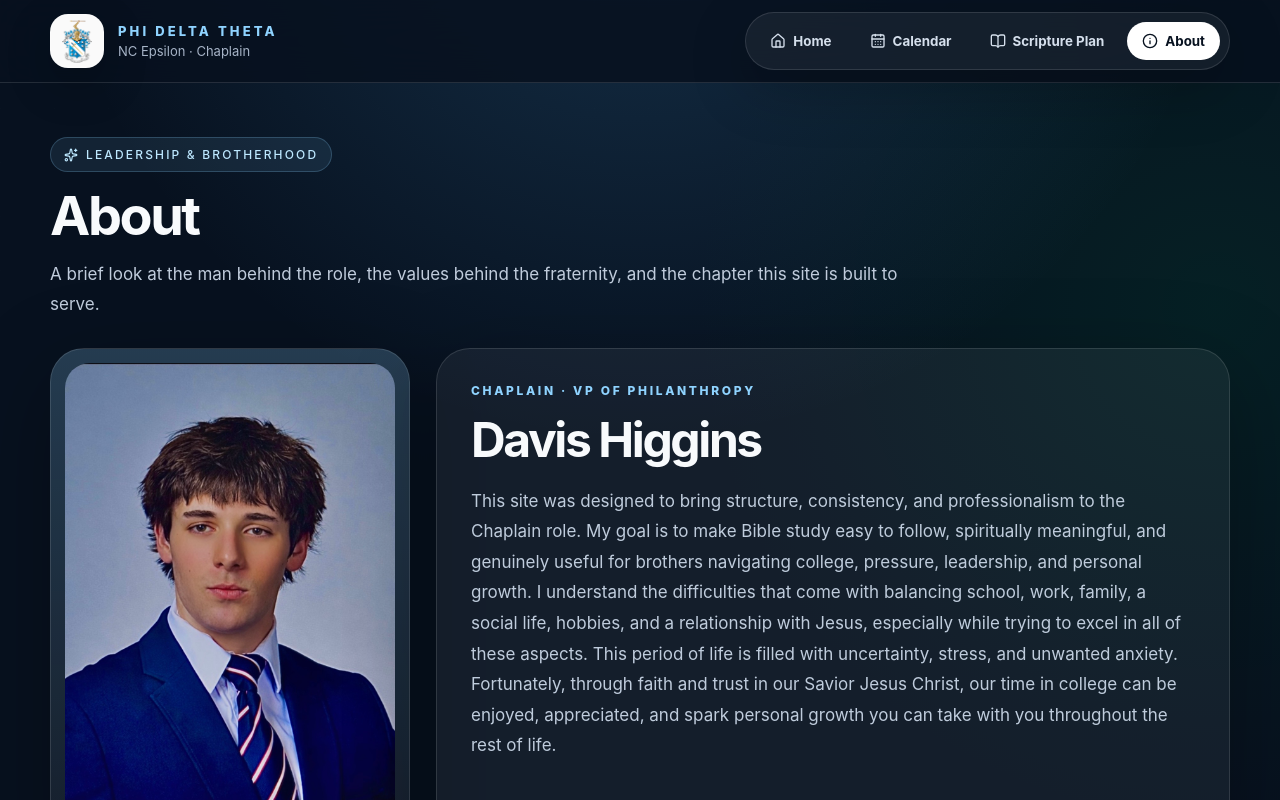
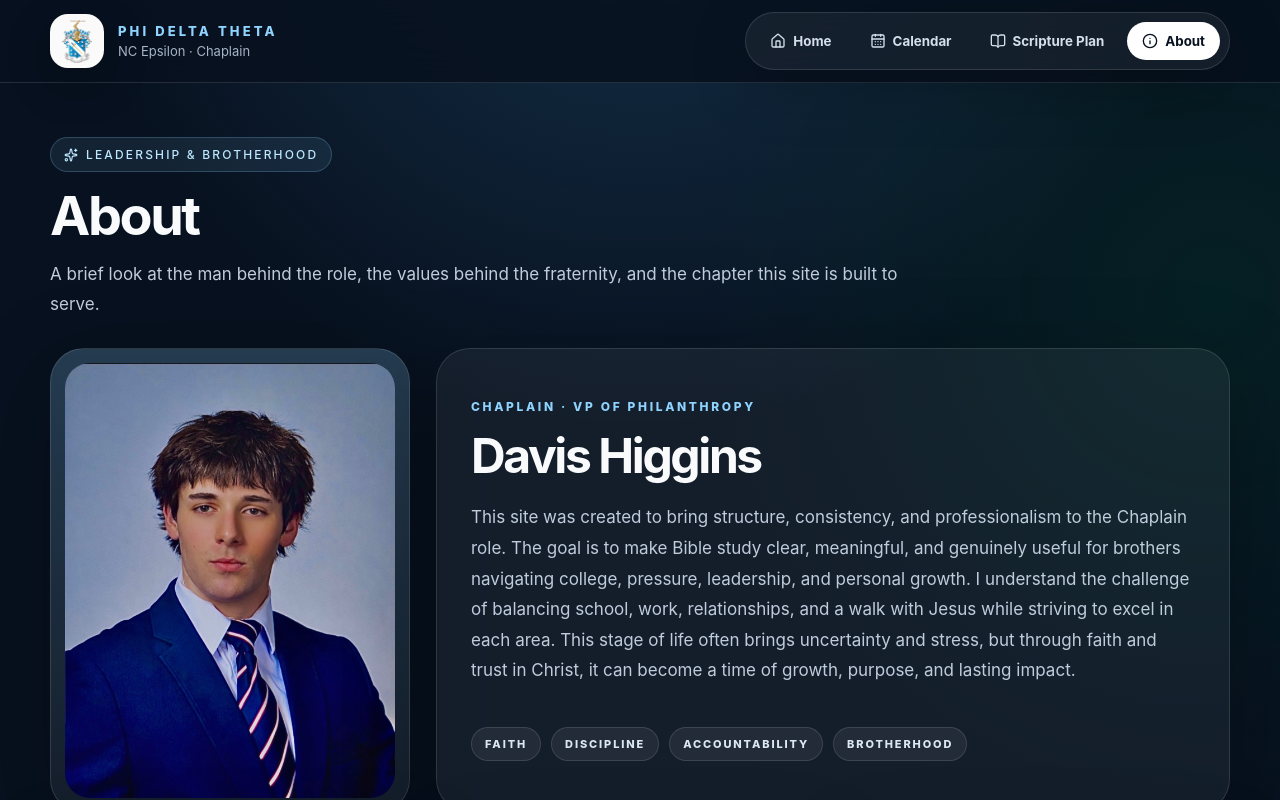
Before and after one commit to DavisHiggins/PDTChaplainSite, a React (Vite) app: page / in a window 1280 px wide. Both pictures are taken after a click on the button "About". Shown: the top 800 px of the page. Built offline with nearby package versions, Linux system fonts and the light colour scheme.

Commit message:
Revise hero text and about section for clarity
Updated the hero section text and improved the description for clarity and professionalism.

```diff
--- a/src/app.jsx
+++ b/src/app.jsx
@@ -328,8 +328,8 @@ function HomePage({ setActivePage, currentStudy }) {
         <div className="heroGlow heroGlowTwo" />
         <div className="heroContent">
           <div className="heroText">
-            <div className="heroBadge"><Cross size={16} /> Phi Delta Theta · NC Epsilon · Chaplain</div>
-            <h1>Official website for the Chaplain of Phi Delta Theta</h1>
+            <div className="heroBadge"><Cross size={16} /> Phi Delta Theta · NC Epsilon · Charlotte, NC</div>
+            <h1>Phi Delta Theta Chaplain Platform</h1>
             <div className="heroSubTitle">Faith, brotherhood, and accountability.</div>
             <p className="heroLead">
               A centralized home for weekly Bible study, scripture planning, and spiritual leadership within Phi Delta Theta at UNC Charlotte.
@@ -537,7 +537,7 @@ function AboutPage() {
           <div className="smallLabel">Chaplain · VP of Philanthropy</div>
           <h2>Davis Higgins</h2>
           <p>
-            This site was designed to bring structure, consistency, and professionalism to the Chaplain role. My goal is to make Bible study easy to follow, spiritually meaningful, and genuinely useful for brothers navigating college, pressure, leadership, and personal growth. I understand the difficulties that come with balancing school, work, family, a social life, hobbies, and a relationship with Jesus, especially while trying to excel in all of these aspects. This period of life is filled with uncertainty, stress, and unwanted anxiety. Fortunately, through faith and trust in our Savior Jesus Christ, our time in college can be enjoyed, appreciated, and spark personal growth you can take with you throughout the rest of life.
+            This site was created to bring structure, consistency, and professionalism to the Chaplain role. The goal is to make Bible study clear, meaningful, and genuinely useful for brothers navigating college, pressure, leadership, and personal growth. I understand the challenge of balancing school, work, relationships, and a walk with Jesus while striving to excel in each area. This stage of life often brings uncertainty and stress, but through faith and trust in Christ, it can become a time of growth, purpose, and lasting impact.
           </p>
           <div className="aboutTags">
             <span>Faith</span><span>Discipline</span><span>Accountability</span><span>Brotherhood</span>
```
